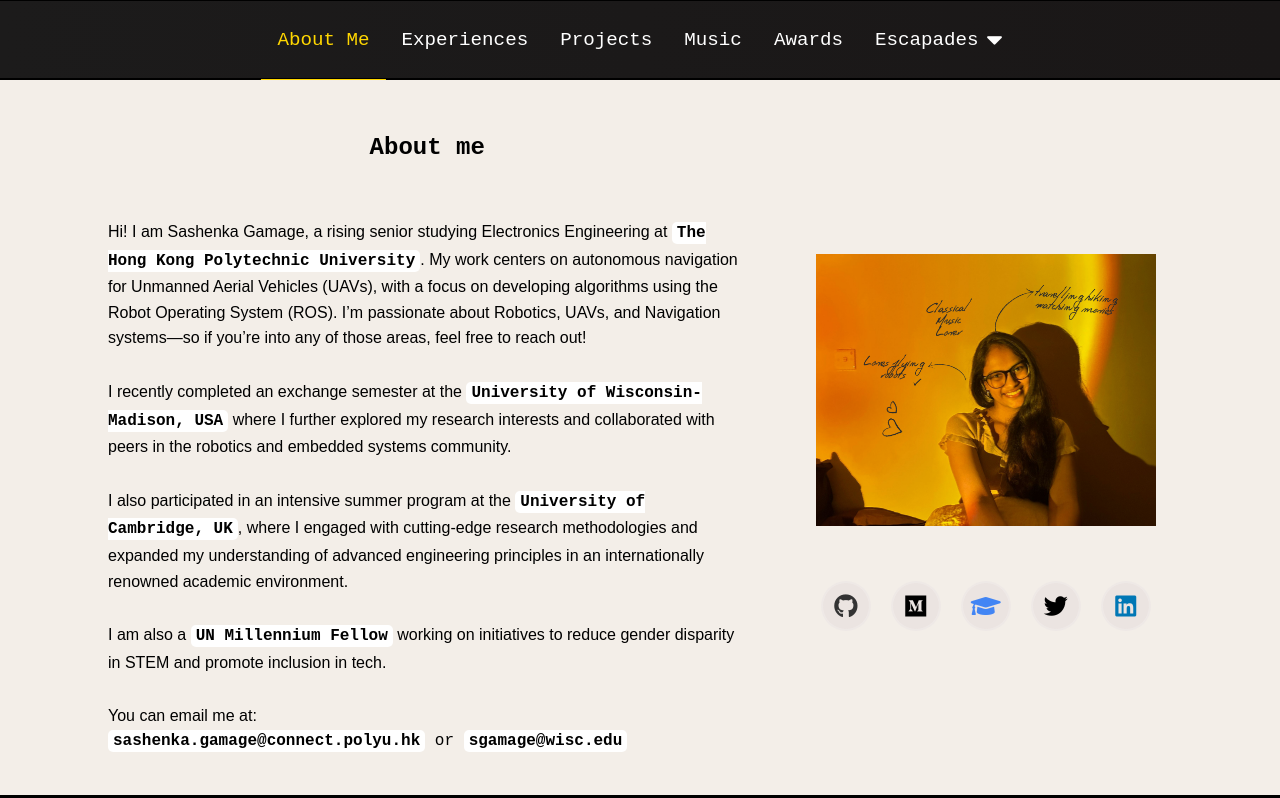
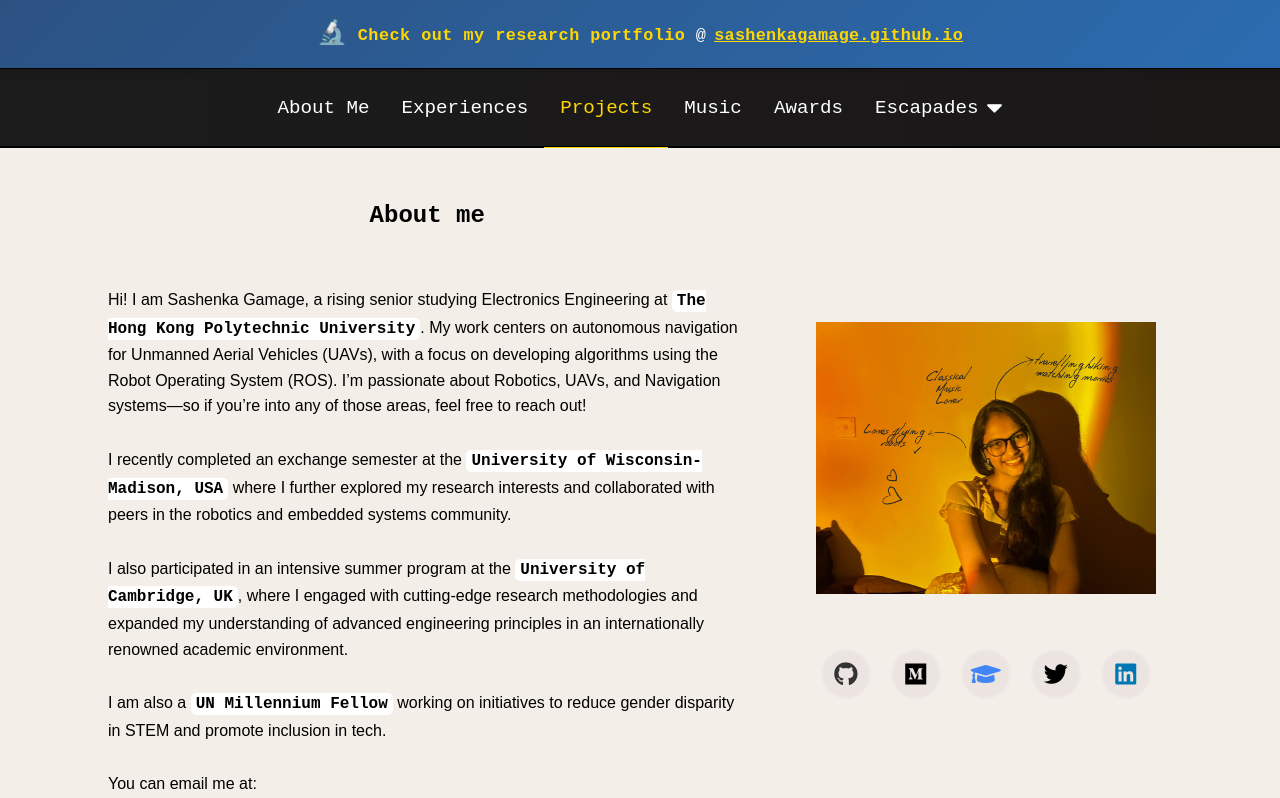
Before and after one commit to sashenkagamage/sasha.me, a React (Create React App) app: page / in a window 1280 px wide. Shown: the top 798 px of the page. Built offline with nearby package versions, Linux system fonts and the light colour scheme.

Commit message:
add the notification banner

```diff
--- a/src/App.js
+++ b/src/App.js
@@ -13,6 +13,17 @@ import Contact from './components/pages/Contact';
 // Layout component for pages that include Navbar
 const MainLayout = ({ children }) => (
   <>
+    <div className='phd-notification-banner'>
+      <div className='phd-notification-content'>
+        <span className='phd-notification-text'>
+          <span className='phd-notification-icon'>🔬</span>
+          <strong> Check out my research portfolio</strong> @
+          <a href="https://sashenkagamage.github.io/" className='phd-contact-link' target="_blank" rel="noreferrer">
+            sashenkagamage.github.io
+          </a>
+        </span>
+      </div>
+    </div>
     <Navbar />
     {children}
   </>
```
